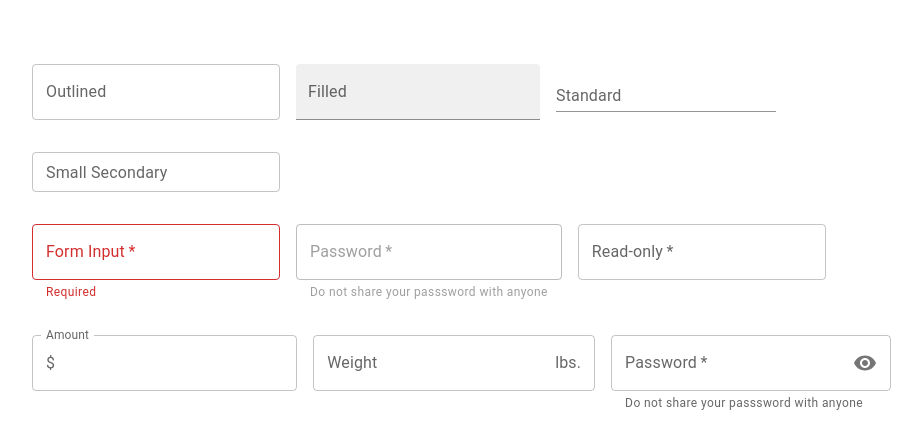
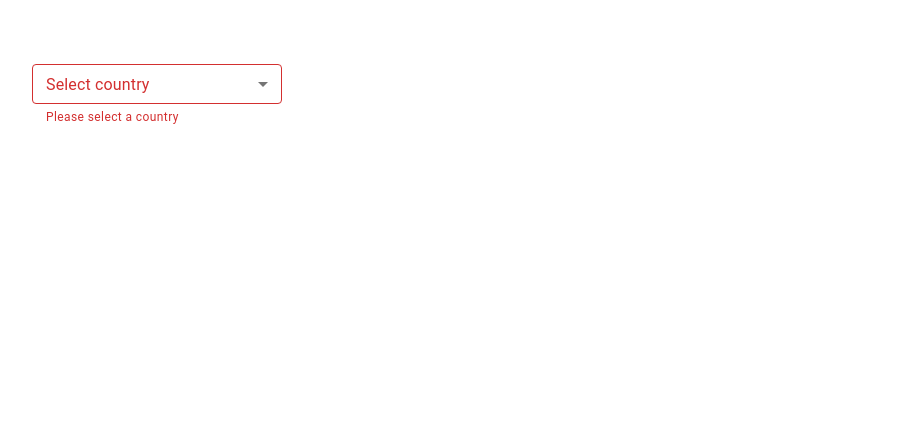
Before and after one commit to lilman109/react-mui-demo, a React (Create React App) app: page / in a window 1280 px wide. Shown: the top 448 px of the page, without its empty margins (32-954 px from the left). Built offline with nearby package versions, Linux system fonts and the light colour scheme.

Commit message:
select component

```diff
--- a/src/App.tsx
+++ b/src/App.tsx
@@ -1,5 +1,6 @@
 import './App.css';
 import MuiButton from './components/MuiButton';
+import MuiSelect from './components/MuiSelect';
 import MuiTextField from './components/MuiTextField';
 // import { MuiTypography } from './components/MuiTypography';
 
@@ -8,7 +9,8 @@ function App() {
     <div className="App">
       {/* <MuiTypography/> */}
       {/* <MuiButton/> */}
-      <MuiTextField/>
+      {/* <MuiTextField/> */}
+      <MuiSelect/>
     </div>
   );
 }
--- /dev/null
+++ b/src/components/MuiSelect.tsx
@@ -0,0 +1,49 @@
+import React, { useState } from "react";
+import { Box, TextField, MenuItem } from "@mui/material";
+
+const MuiSelect = () => {
+  /* const [country, setCountry] = useState(""); */
+  /* const handleChange = (event: React.ChangeEvent<HTMLInputElement>) => { */
+  /*   setCountry(event.target.value as string); */
+  /* }; */
+
+  const [countries, setCountries] = useState<string[]>([]);
+  const handleChange = (event: React.ChangeEvent<HTMLInputElement>) => {
+    const value = event.target.value
+    setCountries(typeof value === "string" ? value.split(",") : value);
+  };
+  return (
+    <Box width="250px">
+      {/* <TextField */}
+      {/*   label="Select country" */}
+      {/*   select */}
+      {/*   value={country} */}
+      {/*   onChange={handleChange} */}
+      {/*   fullWidth */}
+      {/* > */}
+      {/*   <MenuItem value="JPN">Japan</MenuItem> */}
+      {/*   <MenuItem value="USA">USA</MenuItem> */}
+      {/*   <MenuItem value="AU">Australia</MenuItem> */}
+      {/* </TextField> */}
+      <TextField
+        label="Select country"
+        select
+        value={countries}
+        onChange={handleChange}
+        fullWidth
+        SelectProps={{
+          multiple: true,
+        }}
+        size="small"
+        color="secondary"
+        helperText="Please select a country"
+        error
+      >
+        <MenuItem value="JPN">Japan</MenuItem>
+        <MenuItem value="USA">USA</MenuItem>
+        <MenuItem value="AU">Australia</MenuItem>
+      </TextField>
+    </Box>
+  );
+};
+export default MuiSelect;
```
